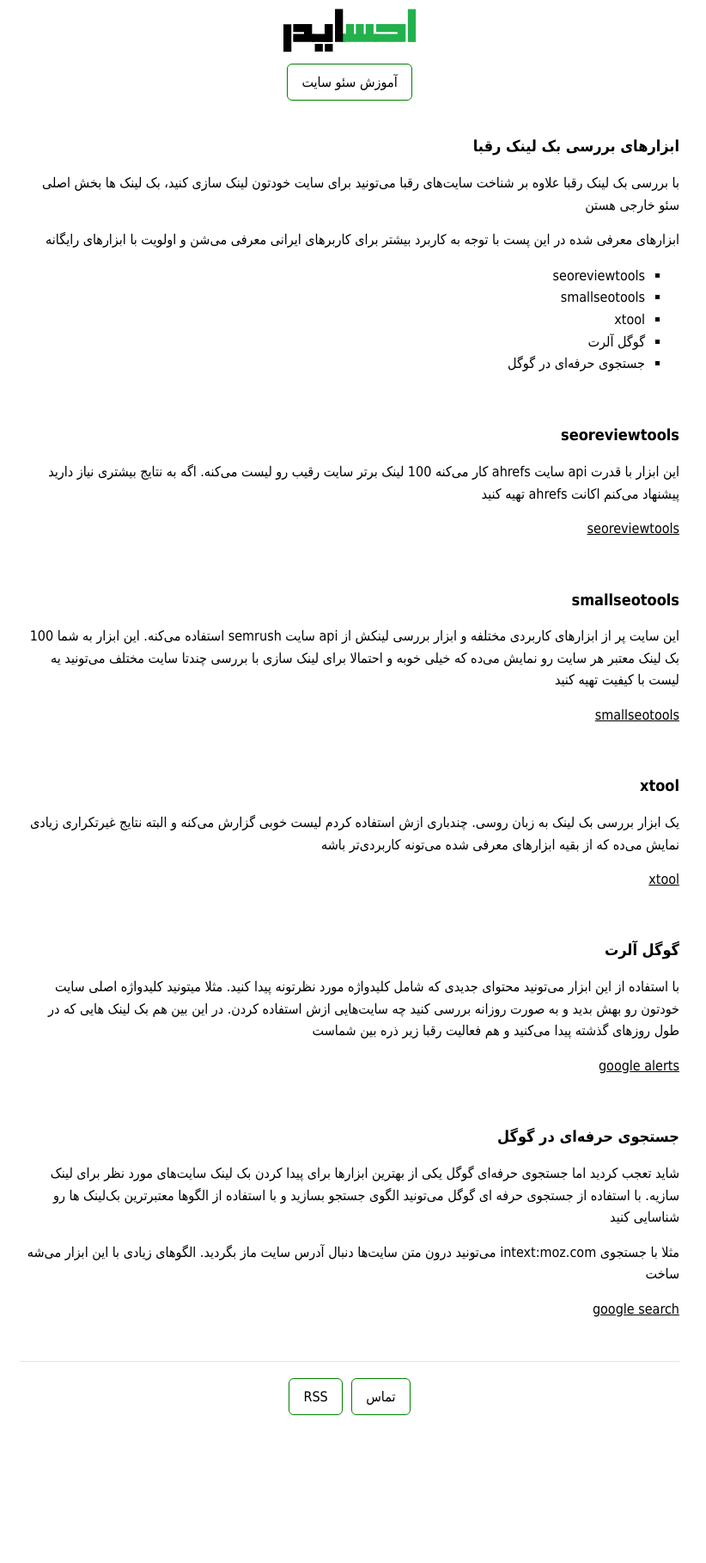
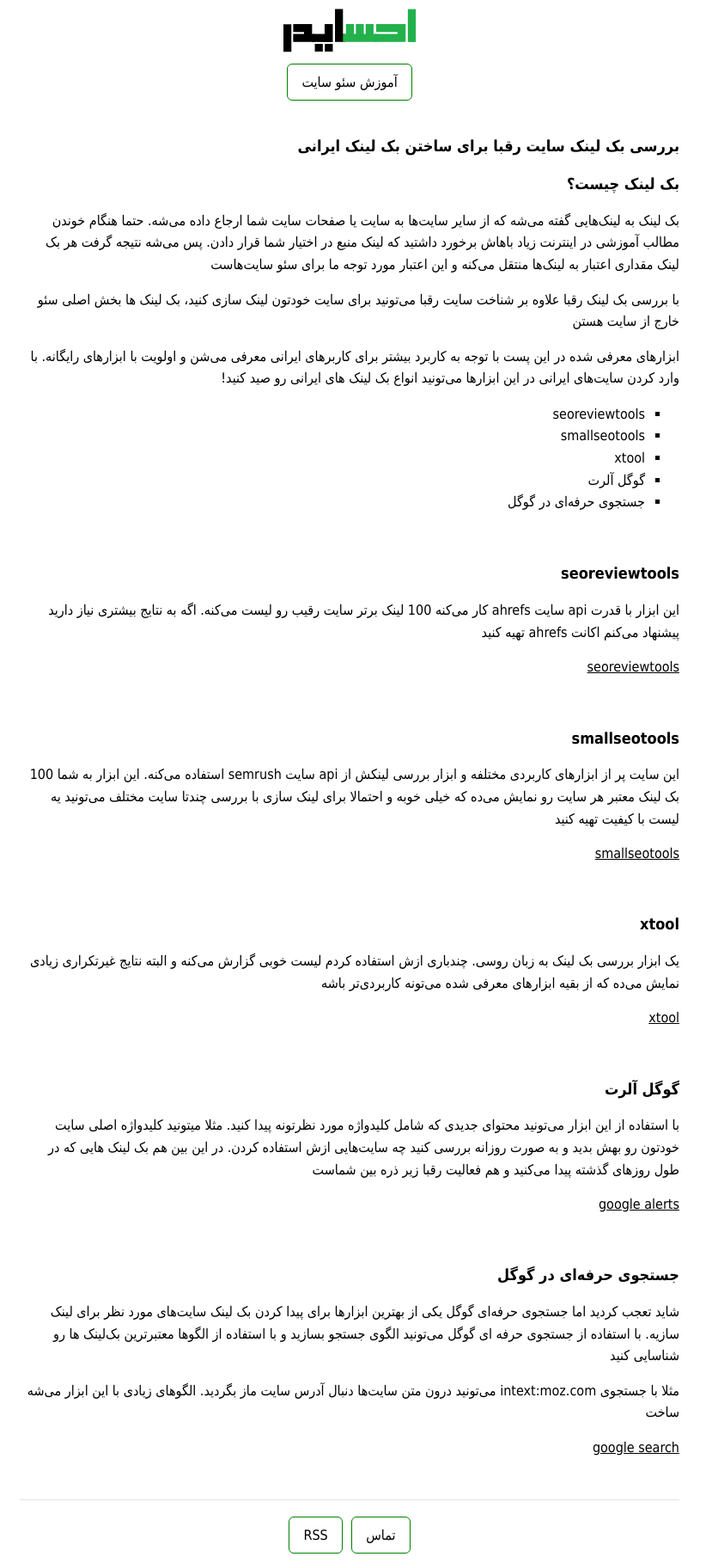
Before and after one commit to darkblog/darkblog.github.io, a Jekyll site: the page built from _posts/2021-5-2-backlink-checker.md, in a window 1280 px wide. Shown: the whole page at 86% size, without its empty margins (233-1055 px from the left). Built offline with Jekyll 4.4.1, drawn with Linux system fonts in a browser that asks for light colours; before the commit the page ends 1657 px from its top, so only the background shows below that.

Commit message:
Update 2021-5-2-backlink-checker.md

```diff
--- a/_posts/2021-5-2-backlink-checker.md
+++ b/_posts/2021-5-2-backlink-checker.md
@@ -1,11 +1,15 @@
 ---
 layout: post
-title: ابزارهای بررسی بک لینک رقبا
+title: بررسی بک لینک سایت رقبا برای ساختن بک لینک ایرانی
 ---
 
-با بررسی بک لینک رقبا علاوه بر شناخت سایت‌های رقبا می‌تونید برای سایت خودتون لینک سازی کنید، بک لینک ها بخش اصلی سئو خارجی هستن
+## بک لینک چیست؟
 
-ابزارهای معرفی شده در این پست با توجه به کاربرد بیشتر برای کاربرهای ایرانی معرفی می‌شن و اولویت با ابزارهای رایگانه
+بک لینک به لینک‌هایی گفته می‌شه که از سایر سایت‌ها به سایت یا صفحات سایت شما ارجاع داده می‌شه. حتما هنگام خوندن مطالب آموزشی در اینترنت زیاد باهاش برخورد داشتید که لینک منبع در اختیار شما قرار دادن. پس می‌شه نتیجه گرفت هر بک لینک مقداری اعتبار به لینک‌ها منتقل می‌کنه و این اعتبار مورد توجه ما برای سئو سایت‌هاست
+
+با بررسی بک لینک رقبا علاوه بر شناخت سایت رقبا می‌تونید برای سایت خودتون لینک سازی کنید، بک لینک ها بخش اصلی سئو خارج از سایت هستن
+
+ابزارهای معرفی شده در این پست با توجه به کاربرد بیشتر برای کاربرهای ایرانی معرفی می‌شن و اولویت با ابزارهای رایگانه. با وارد کردن سایت‌های ایرانی در این ابزارها می‌تونید انواع بک لینک های ایرانی رو صید کنید!
 
 - seoreviewtools
 - smallseotools
```
